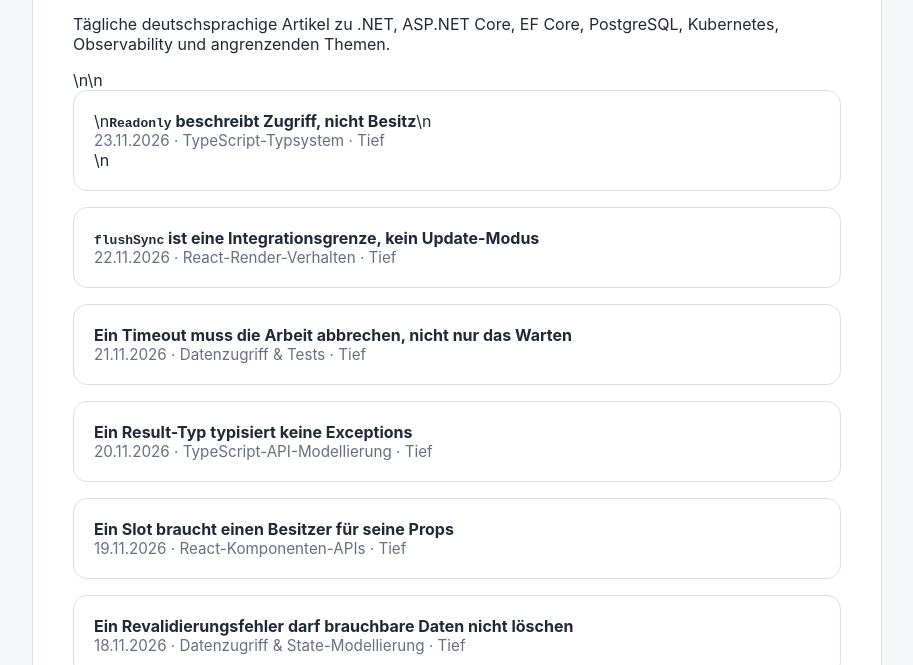
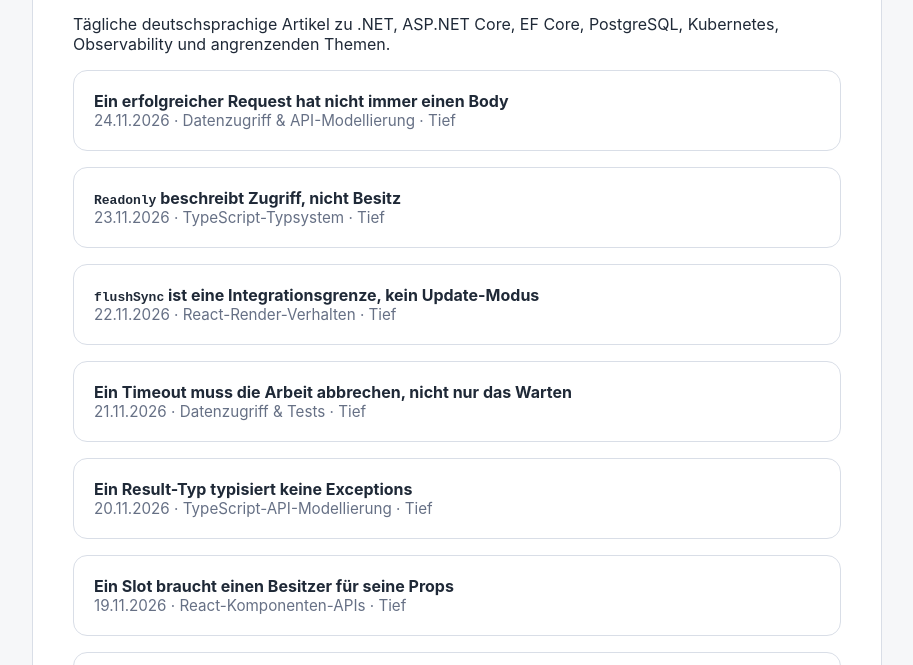
Before and after one commit to Albatros128/tech-artikel, a plain HTML site: page index.html in a window 1280 px wide. Shown: the part 135-800 px from the top of the page, without its empty margins (183-1096 px from the left). Drawn offline with Linux system fonts and the light colour scheme.

Commit message:
Index HTTP empty response contract article

```diff
--- a/index.html
+++ b/index.html
@@ -12,7 +12,17 @@
 </head>
 <body><main>
 <h1>Tech-Artikel</h1>
-<p>Tägliche deutschsprachige Artikel zu .NET, ASP.NET Core, EF Core, PostgreSQL, Kubernetes, Observability und angrenzenden Themen.</p>\n\n<a class="card" href="react-typescript-2026-11-23-readonly-ist-keine-momentaufnahme.html" style="margin-bottom:16px">\n<strong><code>Readonly</code> beschreibt Zugriff, nicht Besitz</strong>\n<div class="meta">23.11.2026 · TypeScript-Typsystem · Tief</div>\n</a>
+<p>Tägliche deutschsprachige Artikel zu .NET, ASP.NET Core, EF Core, PostgreSQL, Kubernetes, Observability und angrenzenden Themen.</p>
+
+<a class="card" href="react-typescript-2026-11-24-erfolg-hat-nicht-immer-einen-body.html" style="margin-bottom:16px">
+<strong>Ein erfolgreicher Request hat nicht immer einen Body</strong>
+<div class="meta">24.11.2026 · Datenzugriff &amp; API-Modellierung · Tief</div>
+</a>
+
+<a class="card" href="react-typescript-2026-11-23-readonly-ist-keine-momentaufnahme.html" style="margin-bottom:16px">
+<strong><code>Readonly</code> beschreibt Zugriff, nicht Besitz</strong>
+<div class="meta">23.11.2026 · TypeScript-Typsystem · Tief</div>
+</a>
 
 <a class="card" href="react-typescript-2026-11-22-flushsync-ist-integrationsgrenze.html" style="margin-bottom:16px">
 <strong><code>flushSync</code> ist eine Integrationsgrenze, kein Update-Modus</strong>
```
